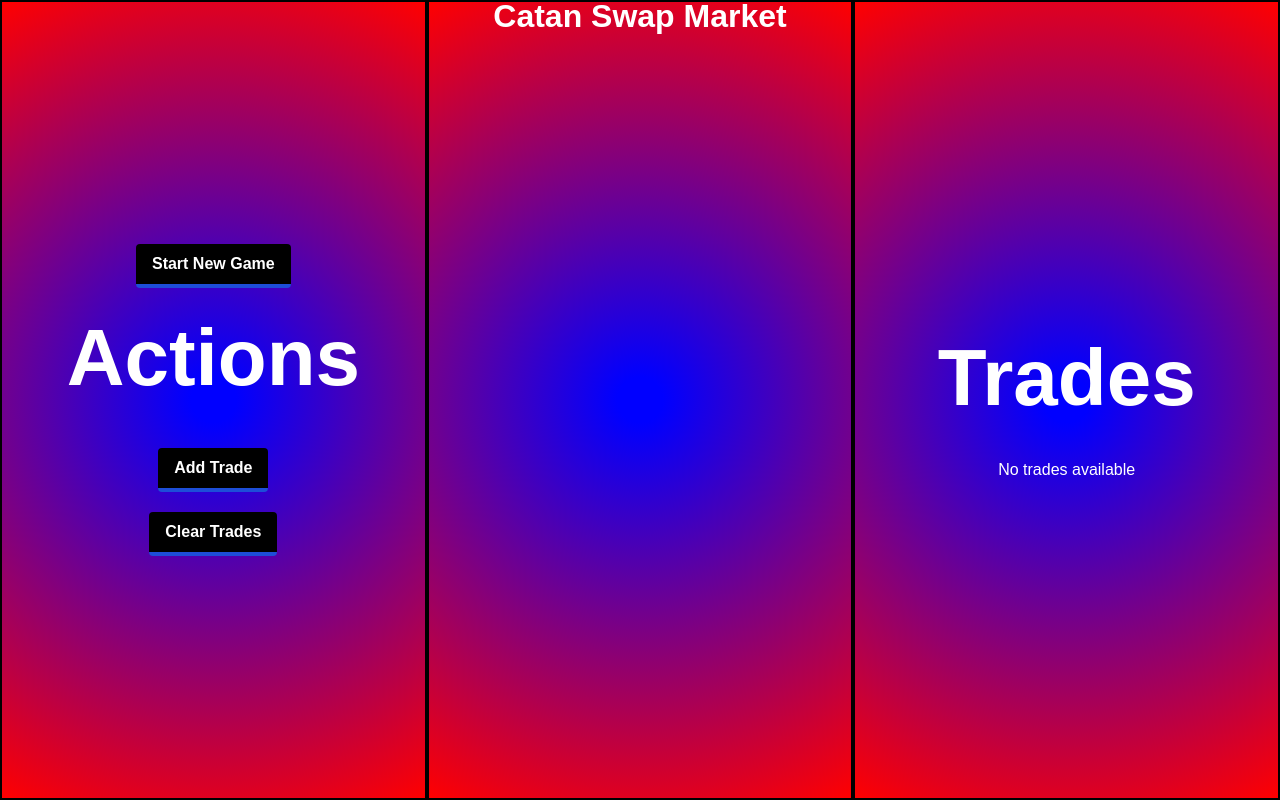
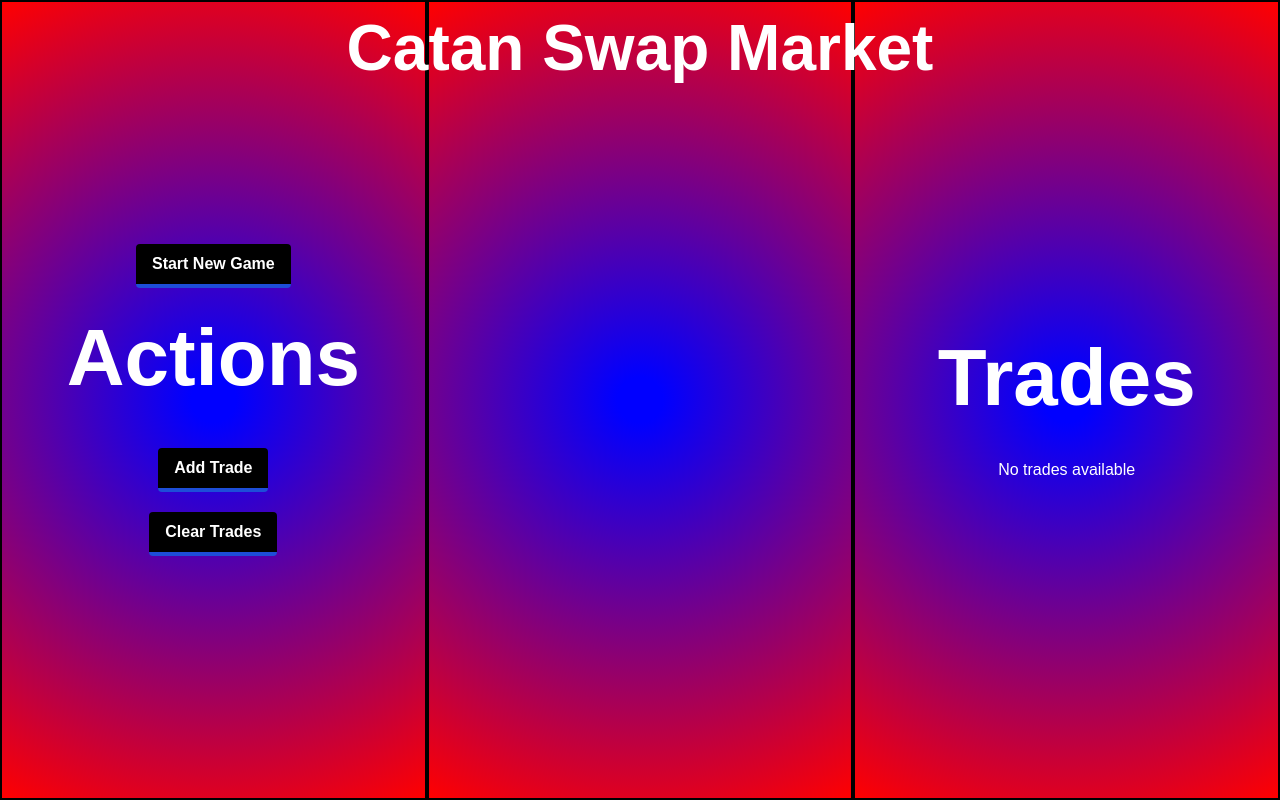
Before and after one commit to kandohb/catan-swaps-market, a Next.js app: page / in a window 1280 px wide. Built offline with nearby package versions, Linux system fonts and the light colour scheme; a web font is replaced by a local one.

Commit message:
initial commit

```diff
--- a/app/globals.css
+++ b/app/globals.css
@@ -95,6 +95,13 @@
   margin-bottom: 20px;
 }
 
+
+.page-title{
+  font-size: 4rem;
+  font-weight: bold;
+  margin-bottom: 5px;
+}
+
 .submit-container{
   display: flex;
   justify-content: center;
--- a/app/page.tsx
+++ b/app/page.tsx
@@ -65,7 +65,7 @@
         </button>
       </div>
       <div className="section section2">
-        <div className="title font-bold text-5xl">Catan Swap Market</div>
+        <div className="title page-title">Catan Swap Market</div>
         <h2></h2>
         {formSubmitted && (
           <div className="text-2xl align-super px-2">
```
